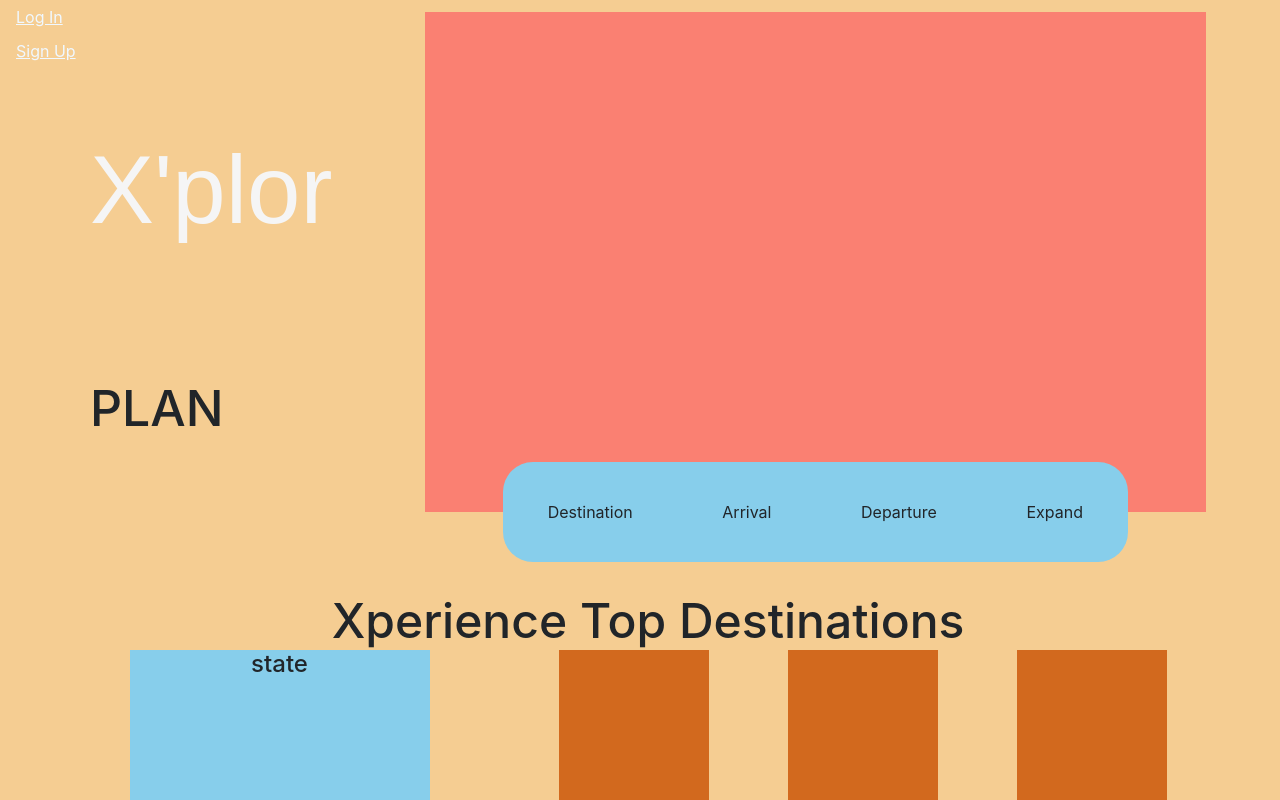
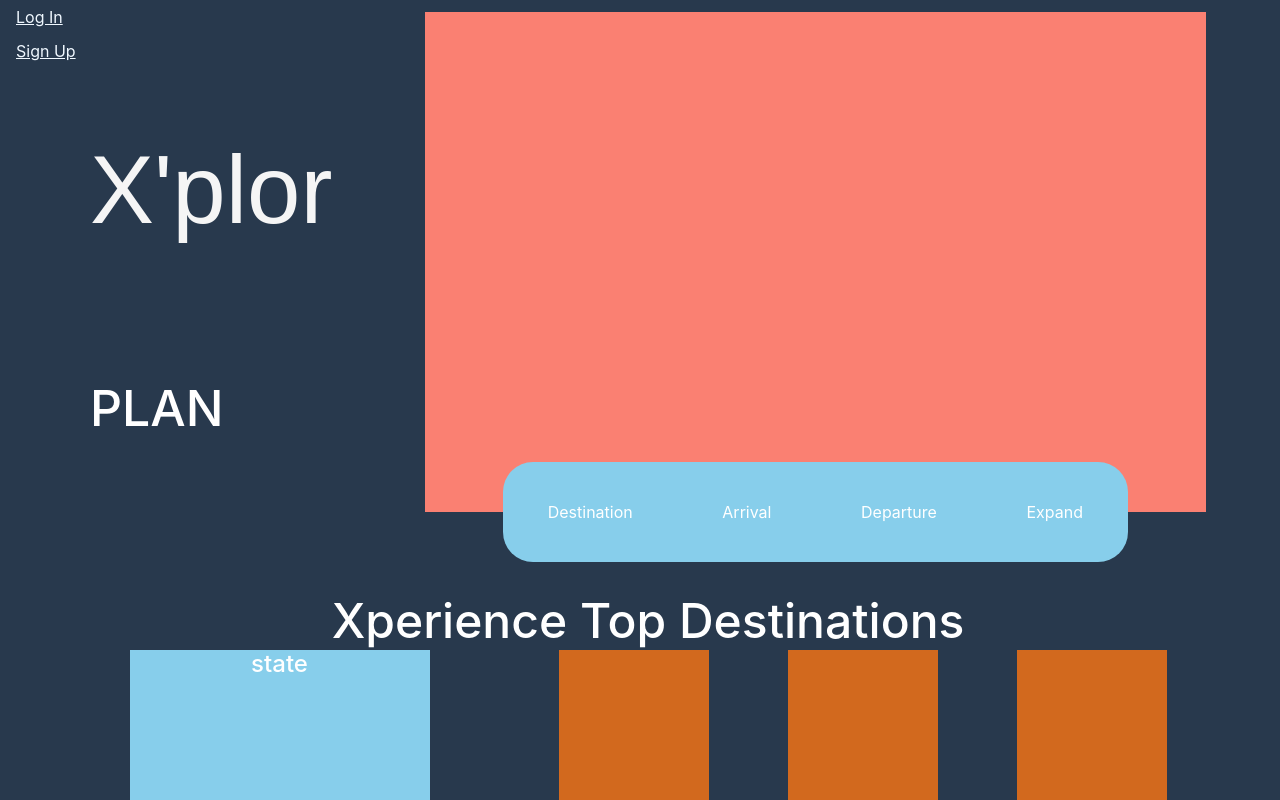
Before and after one commit to treymeetsworld/xplor-app, a React (Create React App) app: page / in a window 1280 px wide. Shown: the top 800 px of the page. Built offline with nearby package versions, Linux system fonts and the light colour scheme; no server answers.

Commit message:
font and body color change

```diff
--- a/src/styles/index.css
+++ b/src/styles/index.css
@@ -1,7 +1,7 @@
 html {
   -webkit-box-sizing: border-box;
           box-sizing: border-box;
-  background-color: #f5cd92;
+
   height: 100%;
 }
 
@@ -15,7 +15,7 @@ body {
   font-family: -apple-system, BlinkMacSystemFont, 'Segoe UI', 'Roboto', 'Oxygen', 'Ubuntu', 'Cantarell', 'Fira Sans', 'Droid Sans', 'Helvetica Neue', sans-serif;
   -webkit-font-smoothing: antialiased;
   -moz-osx-font-smoothing: grayscale;
-  background-color: #f5cd92;
+  background-color: #28394d;
   margin: 0 0 0 1em;
   display: -webkit-box;
   display: -ms-flexbox;
--- a/src/styles/sass/2-base/_global.scss
+++ b/src/styles/sass/2-base/_global.scss
@@ -1,6 +1,6 @@
 html {
   box-sizing: border-box;
-  background-color: #f5cd92;
+
   height: 100%;
 }
 *, *:before, *:after {
@@ -13,7 +13,8 @@ body {
     sans-serif;
   -webkit-font-smoothing: antialiased;
   -moz-osx-font-smoothing: grayscale;
-  background-color: #f5cd92;
+  background-color: #28394d;
+  color: white;
   margin: 0 0 0 1em;
   display: flex;
   flex-direction: column;
```
